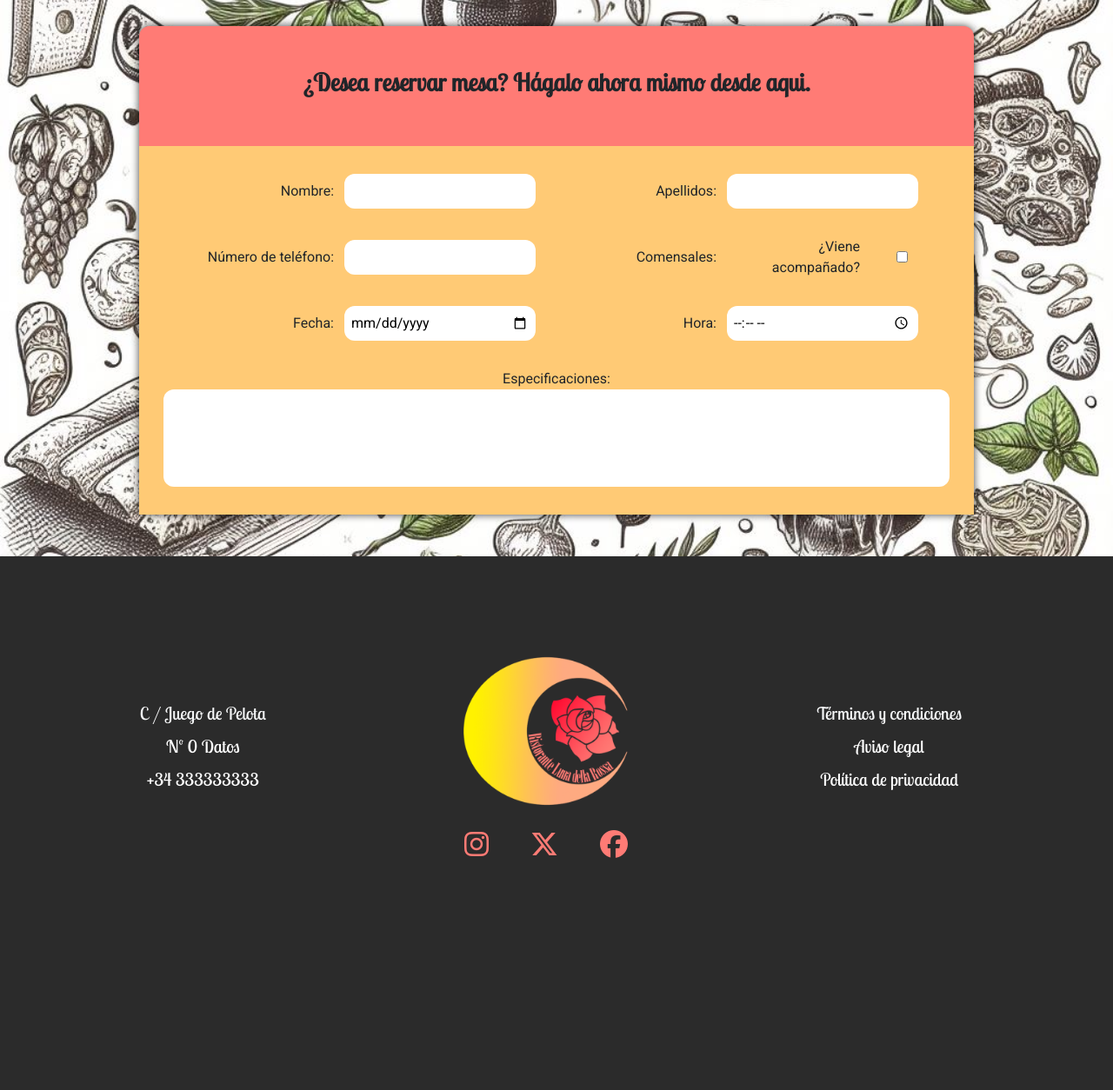
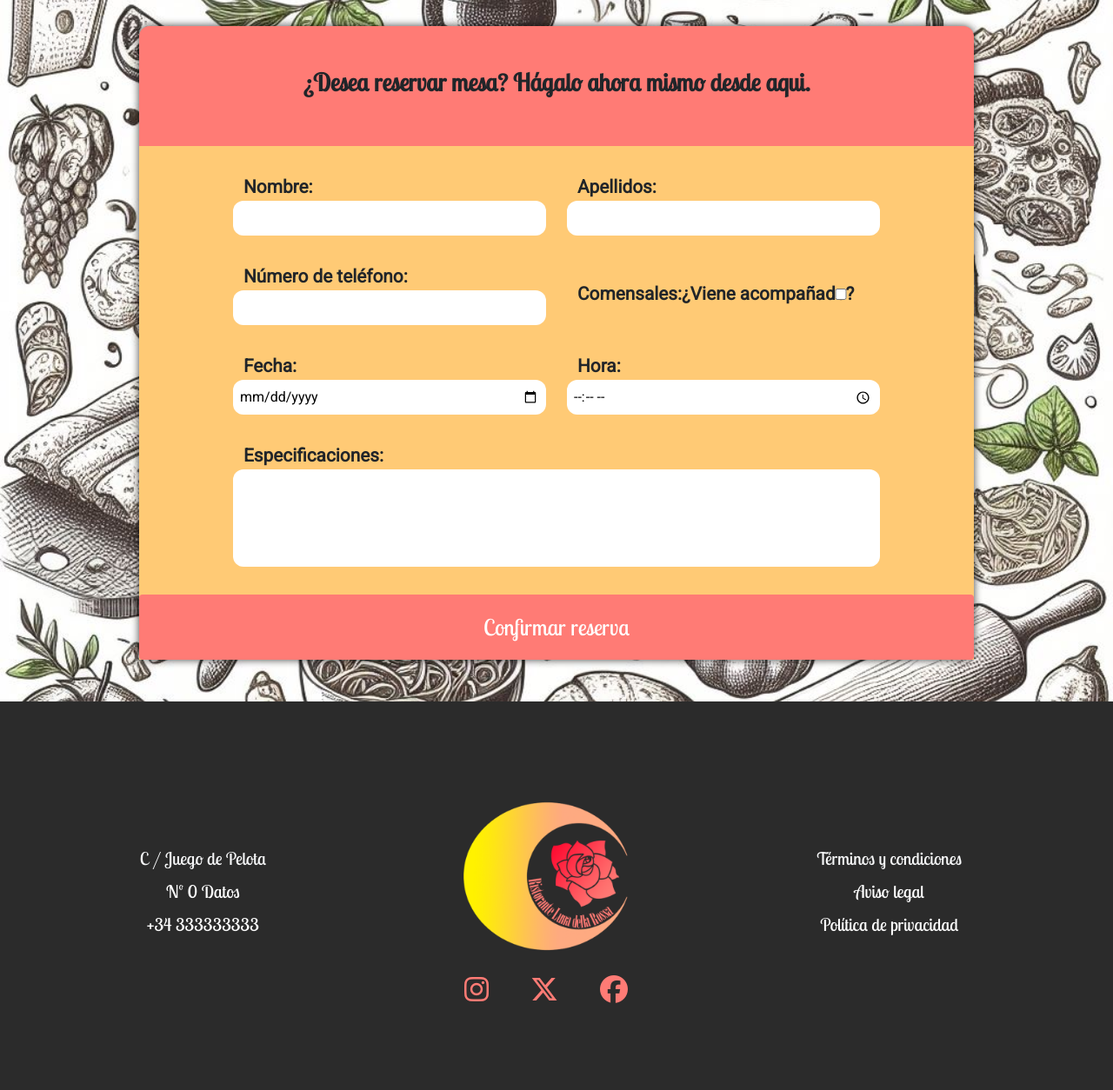
Before and after one commit to JuanEladio04/CSI_Restaurant, a PHP site: page /view/reserve.php in a window 1280 px wide. Shown: the part 322-1576 px from the top of the page at 87% size. Before the commit the page ends 1309 px from the top, so only its background shows below. Run offline with PHP 8.4, Linux system fonts and the light colour scheme; style sheets or scripts are compiled from the project's sources; some libraries are stand-ins or nearby versions.

Commit message:
feat(reserves) The reserves page has been completed

```diff
--- a/js/reserveFormulary.js
+++ b/js/reserveFormulary.js
@@ -1,14 +1,18 @@
+//Dinners selection
+var select = document.getElementById('sDinners');
+var option = document.createElement('option');
+option.textContent = "¿Cuántos comensales vienen además de usted?";
+select.add(option);
+for (var i = 1; i <= 20; i++) {
+    var option = document.createElement('option');
+    option.text = i;
+    option.value = i;
+    select.add(option);
+}
 
 document.getElementById('notAlone').addEventListener('change', function () {
-    var select = document.getElementById('sDinners');
     if (this.checked) {
         select.style.display = 'block';
-        for (var i = 1; i <= 20; i++) {
-            var option = document.createElement('option');
-            option.text = i;
-            option.value = i;
-            select.add(option);
-        }
     } else {
         select.style.display = 'none';
     }
--- a/scss/components/_reserveFormulary.scss
+++ b/scss/components/_reserveFormulary.scss
@@ -1,11 +1,10 @@
 .rForm {
+    box-shadow: 0px 0px 10px rgba(0, 0, 0, 0.75);
+    width: 100%;
     border-radius: $border-radius-lg !important;
-    box-shadow: 0px 0px 10px rgba(0, 0, 0, 0.75);
 
-    /* Añade sombra */
-    form {
-        border-radius: $border-radius-lg !important;
-    }
+    .form {
+        padding: none !important;
 
         .rFormContent {
             align-items: center;
@@ -13,12 +12,15 @@
             margin-bottom: 1rem;
 
             label {
-            text-align: right;
+                text-align: left;
+                font-weight: bolder;
+                font-size: 1.3em;
+                white-space: nowrap;
             }
 
             @mixin inputPropperties {
                 border-radius: $border-radius-lg;
-            border: none;
+                border: 0px;
                 padding: 0.5rem;
                 resize: none;
             }
@@ -29,13 +31,31 @@
             }
 
             textarea {
-            @include inputPropperties;
+                @include inputPropperties();
                 resize: none !important;
             }
-
 
             #sDinners {
                 display: none;
             }
         }
+
+        .btn {
+            font-size: 1.6em;
         }
+    }
+}
+
+@media (min-width: map-get($grid-breakpoints, 'lg')) {
+    .rForm {
+        width: 75%;
+
+        h2{
+            border-radius: 20px, 20px, 0, 0 !important;
+        }
+
+        .btn{
+            border-radius: 0, 0, 20px, 20px !important;
+        }
+    }
+}
--- a/view/reserve.php
+++ b/view/reserve.php
@@ -11,59 +11,57 @@
 
     <?php include("../includes/design-top.php"); ?>
     <!--Reserves formulary-->
-    <section class="container-fluid bg-danger w-75 rounded rounded-25 rForm">
+    <section class="container-fluid bg-danger rForm">
         <!--Presentation-->
         <h2 class="d-none">Formulario de reservas</h2>
-        <div class="row">
-            <div class="dropdown col-12 text-center p-0">
+        <div class="row justify-content-around text-center">
             <h3 class="p-5">
                 ¿Desea reservar mesa? Hágalo ahora mismo desde aqui.
             </h3>
             <!--Formulary-->
-                <div class="container-fluid col-12 p-3 bg-primary" aria-labelledby="dropdownMenuButton">
-                    <div class="row justify-content-around alight-items-center">
-                        <form class="col-12 row" action="" method="POST">
+            <form class="col-12 row bg-primary p-0 form row" action="" method="POST">
+                <div class="row p-3 text-center mx-auto justify-content-around col-10">
                     <div class="row col-lg-6 col-sm-12 rFormContent">
-                                <label class="col-lg-6 col-sm-3" for="">Nombre:</label>
-                                <input class="col-lg-6 col-sm-8" type="text" name="ittName">
+                        <label class="col-12" for="">Nombre:</label>
+                        <input class="col-12" type="text" name="ittName" required pattern="^[A-Za-z]+$">
                     </div>
 
                     <div class="row col-lg-6 col-sm-12 rFormContent">
-                                <label class="col-6" for="">Apellidos:</label>
-                                <input class="col-6" type="text" name="ittSecondName">
+                        <label class="col-12" for="">Apellidos:</label>
+                        <input class="col-12" type="text" name="ittSecondName"  required pattern="^[A-Za-z]+$">
                     </div>
 
                     <div class="row col-lg-6 col-sm-12 rFormContent">
-                                <label class="col-6" for="">Número de teléfono:</label>
-                                <input class="col-6" type="tel" name="ittelPhoneNumber">
+                        <label class="col-12" for="">Número de teléfono:</label>
+                        <input class="col-12" type="tel" name="ittelPhoneNumber"  required pattern="^\\+?[0-9]{1,4}?[-.\\s]?\\(?[0-9]{1,3}?\\)?[-.\\s]?[0-9]{1,4}[-.\\s]?[0-9]{1,9}$">
                     </div>
 
                     <div class="row col-lg-6 col-sm-12 rFormContent">
-                                <label class="col-6" for="">Comensales:</label>
-                                <label class="col-4 ms-auto" for="">¿Viene acompañado?</label>
-                                <input class="col-1 ms-auto" type="checkbox" name="itcbNotAlone" id="notAlone">
-                                <select name="sDinners" id="sDinners" class="col-1"></select>
+                        <label class="col-4" for="">Comensales:</label>
+                        <label class="col-lg-6 col-sm-11" for="">¿Viene acompañado?</label>
+                        <input class="col-sm-1" type="checkbox" name="itcbNotAlone" id="notAlone">
+                        <select name="sDinners" id="sDinners" class="col-12"></select>
                     </div>
 
                     <div class="row col-lg-6 col-sm-12 rFormContent">
-                                <label class="col-6" for="">Fecha:</label>
-                                <input class="col-6" type="date" name="itdDate">
+                        <label class="col-12" for="">Fecha:</label>
+                        <input class="col-12" type="date" name="itdDate">
                     </div>
 
                     <div class="row col-lg-6 col-sm-12 rFormContent">
-                                <label class="col-6" for="">Hora:</label>
-                                <input class="col-6" type="time" name="ittimeHour">
+                        <label class="col-12" for="">Hora:</label>
+                        <input class="col-12" type="time" name="ittimeHour">
                     </div>
 
-                            <div class="roow col-12 rFormContent">
+                    <div class="row col-12 rFormContent">
                         <label for="">Especificaciones:</label>
                         <textarea class="form-control z-depth-1" id="textarea" rows="4" name="taSpecifications"></textarea>
                     </div>
+                </div>
+                <button type="submit" value="" class="btn btn-danger p-3">
+                    Confirmar reserva
+                </button>
             </form>
-                    </div>
-                </div>
-
-            </div>
         </div>
     </section>
 
```
Lines whose indentation alone changed are shown as unchanged.
